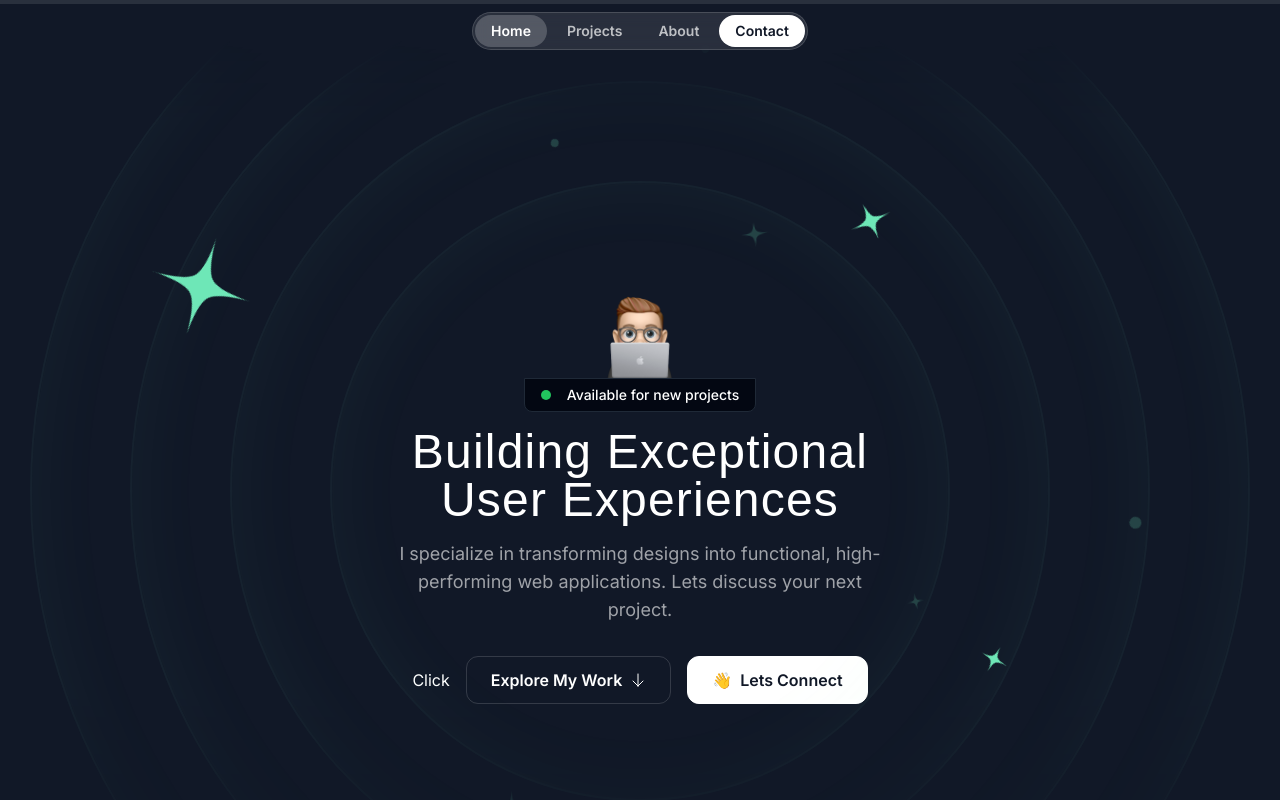
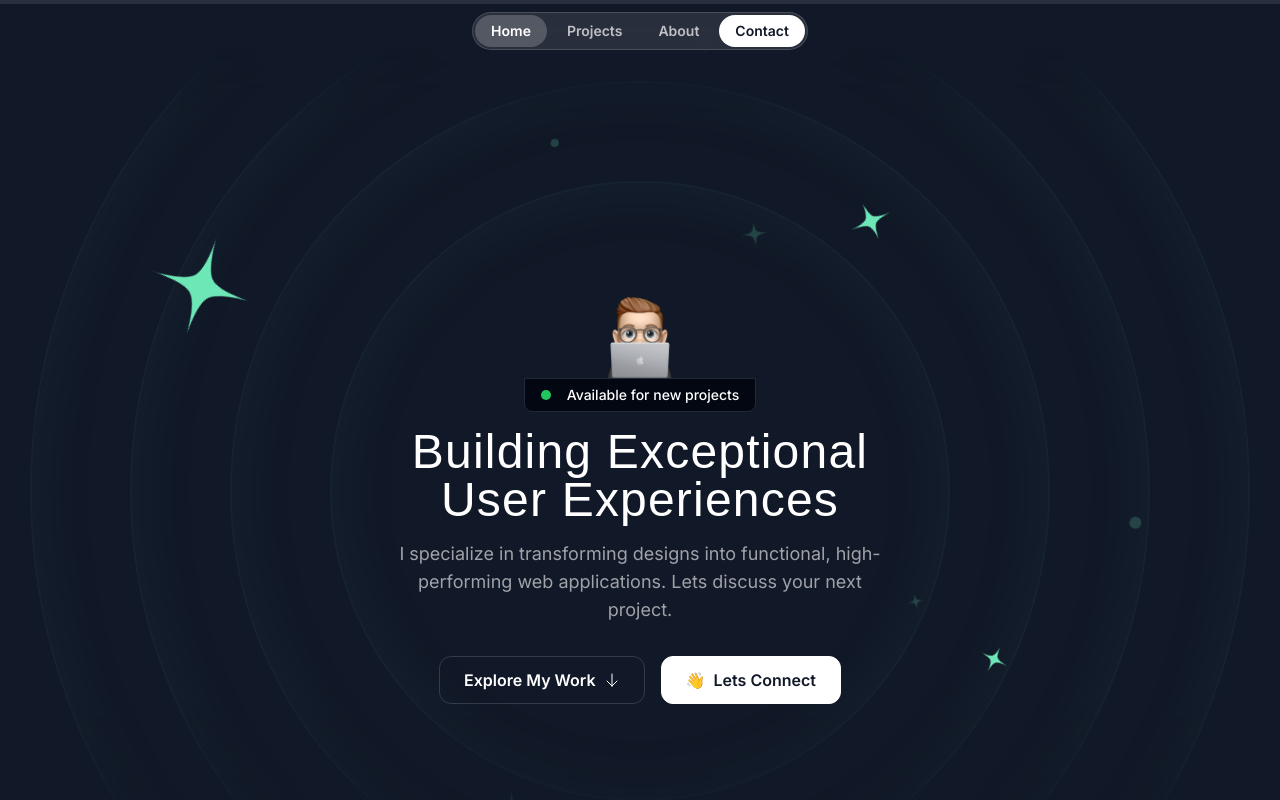
Before and after one commit to pain-arch/my_portfolio_nextjs, a Next.js app: page / in a window 1280 px wide. Shown: the top 800 px of the page. Built offline with nearby package versions, Linux system fonts and the light colour scheme; a web font is replaced by a local one.

Commit message:
Refactor code structure for improved readability and maintainability

```diff
--- a/src/sections/Hero.tsx
+++ b/src/sections/Hero.tsx
@@ -1,26 +1,16 @@
 'use client';
 import memojiImage from "@/assets/images/memoji-computer.png";
 import Image from "next/image";
+import Link from "next/link";
 import ArrowDown from "@/assets/icons/arrow-down.svg";
 import grainImage from "@/assets/images/grain.jpg";
 import StarIcon from "@/assets/icons/star.svg";
 import { HeroOrbit } from "@/components/HeroOrbit";
 
-const smoothScrollTo = (elementId: string) => {
-  const element = document.getElementById(elementId);
-  if (element) {
-    element.scrollIntoView({
-      behavior: 'smooth',
-      block: 'start',
-      inline: 'nearest'
-    });
-  }
-};
-
 export const HeroSection = () => {
   return (
     <div id="hero" className="py-32 md:py-48 lg:py-60 relative z-0 scroll-mt-16">
-      <div className="absolute inset-0 sm:hidden md:hidden lg:block [mask-image:linear-gradient(to_bottom,transparent,black_10%,black_70%,transparent)]">
+      <div className="pointer-events-none absolute inset-0 sm:hidden md:hidden lg:block [mask-image:linear-gradient(to_bottom,transparent,black_10%,black_70%,transparent)]">
         <div
           className="absolute inset-0 -z-30 opacity-5"
           style={{
@@ -67,7 +57,7 @@ export const HeroSection = () => {
         </HeroOrbit>
       </div>
 
-      <div className="container">
+      <div className="container relative z-10">
         <div className="flex flex-col items-center">
           <Image
             src={memojiImage}
@@ -93,22 +83,20 @@ export const HeroSection = () => {
           </p>
         </div>
         <div className="flex flex-col md:flex-row justify-center items-center mt-8 gap-4">
-          <button>
-            <a href="/projects">Click</a>
-          </button>
-          <button
+          <Link
+            href="/projects"
             className="inline-flex items-center gap-2 border border-white/15 px-6 h-12 rounded-xl transition-all duration-300 hover:bg-white/10 hover:scale-105 hover:shadow-lg hover:shadow-emerald-300/20 group"
           >
             <span className="font-semibold">Explore My Work</span>
             <ArrowDown className="size-4 transition-transform duration-300 group-hover:animate-scroll-bounce" />
-          </button>
-          <button
-            onClick={() => smoothScrollTo('contact')}
+          </Link>
+          <Link
+            href="/#contact"
             className="inline-flex items-center gap-2 border border-white bg-white text-gray-900 px-6 h-12 rounded-xl transition-all duration-300 hover:bg-white/90 hover:scale-105 hover:shadow-lg hover:shadow-white/20"
           >
             <span>👋</span>
             <span className="font-semibold">Lets Connect</span>
-          </button>
+          </Link>
         </div>
       </div>
     </div>
```
Also changed, not shown: 1 other file (tests, documents, lock files or other folders).
